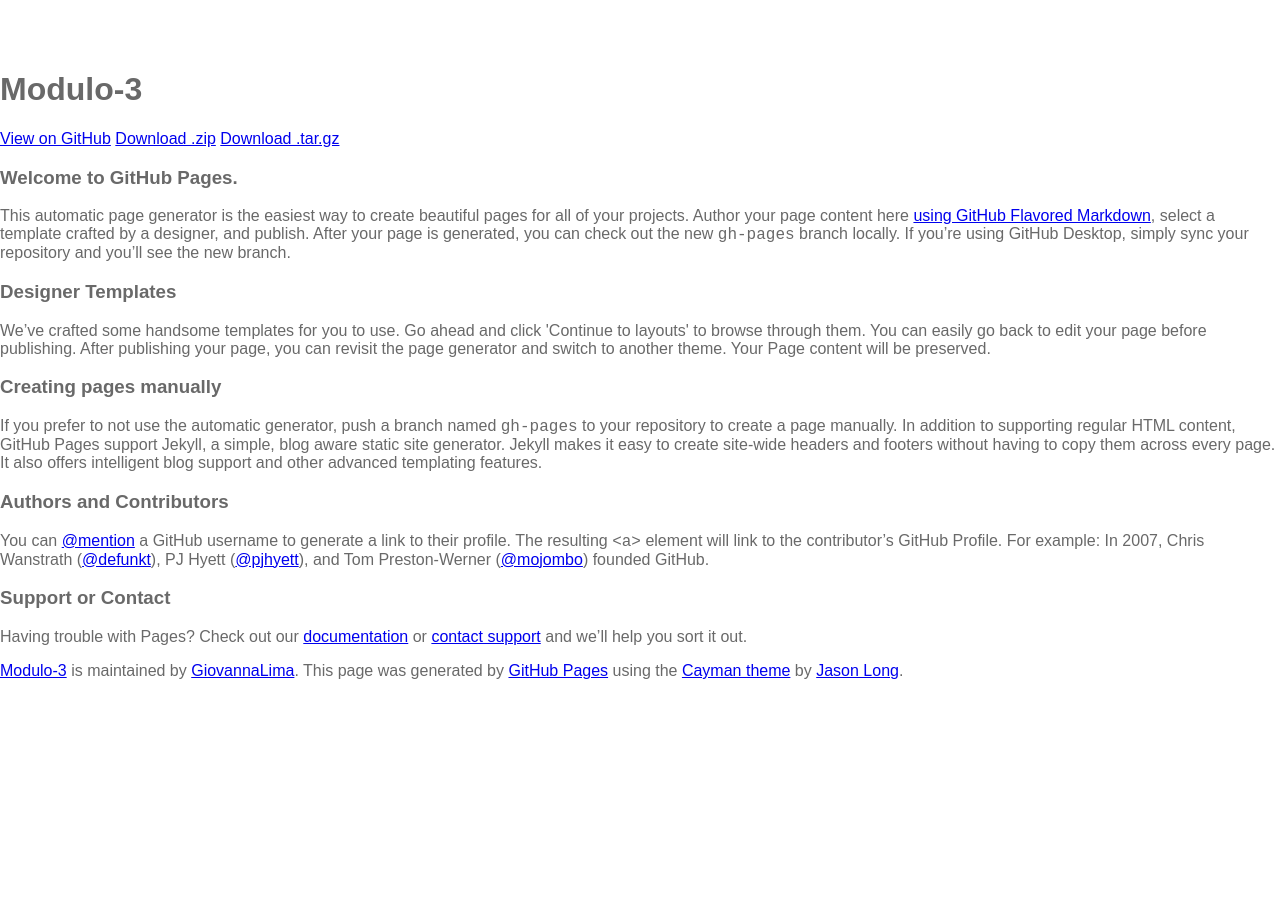
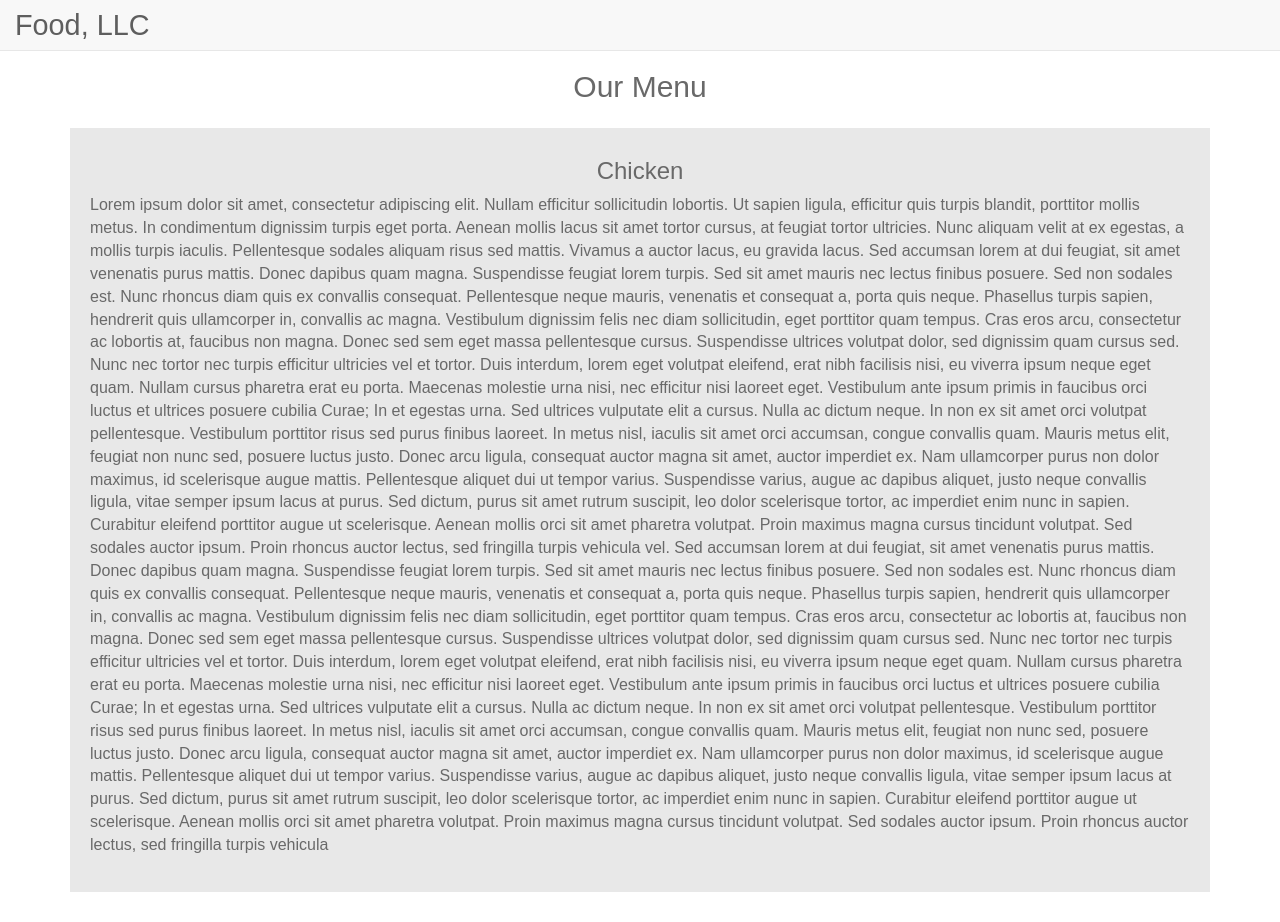
Before and after one commit to GiovannaLima/modulo-3, a plain HTML site: page index.html in a window 1280 px wide. Before the commit the page ends 800 px from the top, so only its background shows below. Drawn offline with nearby package versions, Linux system fonts and the light colour scheme; files that its build step writes are made by us from their sources.

Commit message:
Update index.html

```diff
--- a/index.html
+++ b/index.html
@@ -1,57 +1,68 @@
 <!DOCTYPE html>
-<html lang="en-us">
+<html lang="en">
   <head>
-    <meta charset="UTF-8">
-    <title>Modulo-3 by GiovannaLima</title>
+    <meta charset="utf-8">
+    <meta http-equiv="X-UA-Compatible" content="IE=edge">
     <meta name="viewport" content="width=device-width, initial-scale=1">
-    <link rel="stylesheet" type="text/css" href="stylesheets/normalize.css" media="screen">
-    <link href='https://fonts.googleapis.com/css?family=Open+Sans:400,700' rel='stylesheet' type='text/css'>
+    <title>Module 3</title>
+    <link rel="stylesheet" href="stylesheets/bootstrap.min.css">
     <link rel="stylesheet" type="text/css" href="stylesheets/stylesheet.css" media="screen">
-    <link rel="stylesheet" type="text/css" href="stylesheets/github-light.css" media="screen">
   </head>
+
   <body>
-    <section class="page-header">
-      <h1 class="project-name">Modulo-3</h1>
-      <h2 class="project-tagline"></h2>
-      <a href="https://github.com/GiovannaLima/modulo-3" class="btn">View on GitHub</a>
-      <a href="https://github.com/GiovannaLima/modulo-3/zipball/master" class="btn">Download .zip</a>
-      <a href="https://github.com/GiovannaLima/modulo-3/tarball/master" class="btn">Download .tar.gz</a>
-    </section>
+    <header>
+     <nav class="navbar navbar-default navbar-fixed-top">
+      <div class="container-fluid">
+        <!-- Brand and toggle get grouped for better mobile display -->
+        <div class="navbar-header">
 
-    <section class="main-content">
-      <h3>
-<a id="welcome-to-github-pages" class="anchor" href="#welcome-to-github-pages" aria-hidden="true"><span aria-hidden="true" class="octicon octicon-link"></span></a>Welcome to GitHub Pages.</h3>
+          <button type="button" class="navbar-toggle collapsed visible-xs-block" data-toggle="collapse" data-target="#nav-list" aria-expanded="false">
+            <span class="sr-only">Menu</span>
+            <span class="icon-bar"></span>
+            <span class="icon-bar"></span>
+            <span class="icon-bar"></span>
+          </button>
+          <a class="navbar-brand" href="#">Food, LLC</a>
+        </div>
 
-<p>This automatic page generator is the easiest way to create beautiful pages for all of your projects. Author your page content here <a href="https://guides.github.com/features/mastering-markdown/">using GitHub Flavored Markdown</a>, select a template crafted by a designer, and publish. After your page is generated, you can check out the new <code>gh-pages</code> branch locally. If you’re using GitHub Desktop, simply sync your repository and you’ll see the new branch.</p>
+        <div class="collapse navbar-collapse" id="nav-list">
+          <ul class="nav navbar-nav navbar-right visible-xs-block">
+            <li><a href="#chicken">Chicken</a></li>
+            <li><a href="#beef">Beef</a></li>
+            <li><a href="#sushi">Sushi</a></li>
+          </ul>
+        </div><!-- /.navbar-collapse -->
+      </div><!-- /.container-fluid -->
+    </nav>
+    </header>
+    <div class="container" id='header'>
+      <h2 class='text-center'>Our Menu</h2>
+    </div>
+    <div class="container" id='chicken'>
+      <div class="row">
+        <div class="col-md-12 col-sm-12 col-xs-12">
+          <div class="cont">
+            <h3 class='text-center'>Chicken</h3>
+            <p>Lorem ipsum dolor sit amet, consectetur adipiscing elit. Nullam efficitur sollicitudin lobortis. Ut sapien ligula, efficitur quis turpis blandit, porttitor mollis metus. In condimentum dignissim turpis eget porta. Aenean mollis lacus sit amet tortor cursus, at feugiat tortor ultricies. Nunc aliquam velit at ex egestas, a mollis turpis iaculis. Pellentesque sodales aliquam risus sed mattis. Vivamus a auctor lacus, eu gravida lacus.
 
-<h3>
-<a id="designer-templates" class="anchor" href="#designer-templates" aria-hidden="true"><span aria-hidden="true" class="octicon octicon-link"></span></a>Designer Templates</h3>
+            Sed accumsan lorem at dui feugiat, sit amet venenatis purus mattis. Donec dapibus quam magna. Suspendisse feugiat lorem turpis. Sed sit amet mauris nec lectus finibus posuere. Sed non sodales est. Nunc rhoncus diam quis ex convallis consequat. Pellentesque neque mauris, venenatis et consequat a, porta quis neque. Phasellus turpis sapien, hendrerit quis ullamcorper in, convallis ac magna. Vestibulum dignissim felis nec diam sollicitudin, eget porttitor quam tempus. Cras eros arcu, consectetur ac lobortis at, faucibus non magna. Donec sed sem eget massa pellentesque cursus. Suspendisse ultrices volutpat dolor, sed dignissim quam cursus sed.
 
-<p>We’ve crafted some handsome templates for you to use. Go ahead and click 'Continue to layouts' to browse through them. You can easily go back to edit your page before publishing. After publishing your page, you can revisit the page generator and switch to another theme. Your Page content will be preserved.</p>
+            Nunc nec tortor nec turpis efficitur ultricies vel et tortor. Duis interdum, lorem eget volutpat eleifend, erat nibh facilisis nisi, eu viverra ipsum neque eget quam. Nullam cursus pharetra erat eu porta. Maecenas molestie urna nisi, nec efficitur nisi laoreet eget. Vestibulum ante ipsum primis in faucibus orci luctus et ultrices posuere cubilia Curae; In et egestas urna. Sed ultrices vulputate elit a cursus. Nulla ac dictum neque. In non ex sit amet orci volutpat pellentesque. Vestibulum porttitor risus sed purus finibus laoreet.
 
-<h3>
-<a id="creating-pages-manually" class="anchor" href="#creating-pages-manually" aria-hidden="true"><span aria-hidden="true" class="octicon octicon-link"></span></a>Creating pages manually</h3>
+            In metus nisl, iaculis sit amet orci accumsan, congue convallis quam. Mauris metus elit, feugiat non nunc sed, posuere luctus justo. Donec arcu ligula, consequat auctor magna sit amet, auctor imperdiet ex. Nam ullamcorper purus non dolor maximus, id scelerisque augue mattis. Pellentesque aliquet dui ut tempor varius. Suspendisse varius, augue ac dapibus aliquet, justo neque convallis ligula, vitae semper ipsum lacus at purus. Sed dictum, purus sit amet rutrum suscipit, leo dolor scelerisque tortor, ac imperdiet enim nunc in sapien. Curabitur eleifend porttitor augue ut scelerisque. Aenean mollis orci sit amet pharetra volutpat. Proin maximus magna cursus tincidunt volutpat. Sed sodales auctor ipsum. Proin rhoncus auctor lectus, sed fringilla turpis vehicula vel.
+            Sed accumsan lorem at dui feugiat, sit amet venenatis purus mattis. Donec dapibus quam magna. Suspendisse feugiat lorem turpis. Sed sit amet mauris nec lectus finibus posuere. Sed non sodales est. Nunc rhoncus diam quis ex convallis consequat. Pellentesque neque mauris, venenatis et consequat a, porta quis neque. Phasellus turpis sapien, hendrerit quis ullamcorper in, convallis ac magna. Vestibulum dignissim felis nec diam sollicitudin, eget porttitor quam tempus. Cras eros arcu, consectetur ac lobortis at, faucibus non magna. Donec sed sem eget massa pellentesque cursus. Suspendisse ultrices volutpat dolor, sed dignissim quam cursus sed.
 
-<p>If you prefer to not use the automatic generator, push a branch named <code>gh-pages</code> to your repository to create a page manually. In addition to supporting regular HTML content, GitHub Pages support Jekyll, a simple, blog aware static site generator. Jekyll makes it easy to create site-wide headers and footers without having to copy them across every page. It also offers intelligent blog support and other advanced templating features.</p>
+            Nunc nec tortor nec turpis efficitur ultricies vel et tortor. Duis interdum, lorem eget volutpat eleifend, erat nibh facilisis nisi, eu viverra ipsum neque eget quam. Nullam cursus pharetra erat eu porta. Maecenas molestie urna nisi, nec efficitur nisi laoreet eget. Vestibulum ante ipsum primis in faucibus orci luctus et ultrices posuere cubilia Curae; In et egestas urna. Sed ultrices vulputate elit a cursus. Nulla ac dictum neque. In non ex sit amet orci volutpat pellentesque. Vestibulum porttitor risus sed purus finibus laoreet.
 
-<h3>
-<a id="authors-and-contributors" class="anchor" href="#authors-and-contributors" aria-hidden="true"><span aria-hidden="true" class="octicon octicon-link"></span></a>Authors and Contributors</h3>
+            In metus nisl, iaculis sit amet orci accumsan, congue convallis quam. Mauris metus elit, feugiat non nunc sed, posuere luctus justo. Donec arcu ligula, consequat auctor magna sit amet, auctor imperdiet ex. Nam ullamcorper purus non dolor maximus, id scelerisque augue mattis. Pellentesque aliquet dui ut tempor varius. Suspendisse varius, augue ac dapibus aliquet, justo neque convallis ligula, vitae semper ipsum lacus at purus. Sed dictum, purus sit amet rutrum suscipit, leo dolor scelerisque tortor, ac imperdiet enim nunc in sapien. Curabitur eleifend porttitor augue ut scelerisque. Aenean mollis orci sit amet pharetra volutpat. Proin maximus magna cursus tincidunt volutpat. Sed sodales auctor ipsum. Proin rhoncus auctor lectus, sed fringilla turpis vehicula </p>
+          </div>
+        </div>
+      </div>
+    </div>
 
-<p>You can <a href="https://help.github.com/articles/basic-writing-and-formatting-syntax/#mentioning-users-and-teams" class="user-mention">@mention</a> a GitHub username to generate a link to their profile. The resulting <code>&lt;a&gt;</code> element will link to the contributor’s GitHub Profile. For example: In 2007, Chris Wanstrath (<a href="https://github.com/defunkt" class="user-mention">@defunkt</a>), PJ Hyett (<a href="https://github.com/pjhyett" class="user-mention">@pjhyett</a>), and Tom Preston-Werner (<a href="https://github.com/mojombo" class="user-mention">@mojombo</a>) founded GitHub.</p>
-
-<h3>
-<a id="support-or-contact" class="anchor" href="#support-or-contact" aria-hidden="true"><span aria-hidden="true" class="octicon octicon-link"></span></a>Support or Contact</h3>
-
-<p>Having trouble with Pages? Check out our <a href="https://help.github.com/pages">documentation</a> or <a href="https://github.com/contact">contact support</a> and we’ll help you sort it out.</p>
-
-      <footer class="site-footer">
-        <span class="site-footer-owner"><a href="https://github.com/GiovannaLima/modulo-3">Modulo-3</a> is maintained by <a href="https://github.com/GiovannaLima">GiovannaLima</a>.</span>
-
-        <span class="site-footer-credits">This page was generated by <a href="https://pages.github.com">GitHub Pages</a> using the <a href="https://github.com/jasonlong/cayman-theme">Cayman theme</a> by <a href="https://twitter.com/jasonlong">Jason Long</a>.</span>
-      </footer>
-
-    </section>
-
-
+    <!-- jQuery (necessary for Bootstrap's JavaScript plugins) -->
+    <script src="https://ajax.googleapis.com/ajax/libs/jquery/1.11.3/jquery.min.js"></script>
+    <!-- Latest compiled and minified JavaScript -->
+    <script src="https://maxcdn.bootstrapcdn.com/bootstrap/3.3.6/js/bootstrap.min.js" integrity="sha384-0mSbJDEHialfmuBBQP6A4Qrprq5OVfW37PRR3j5ELqxss1yVqOtnepnHVP9aJ7xS" crossorigin="anonymous"></script>
   </body>
 </html>
```
